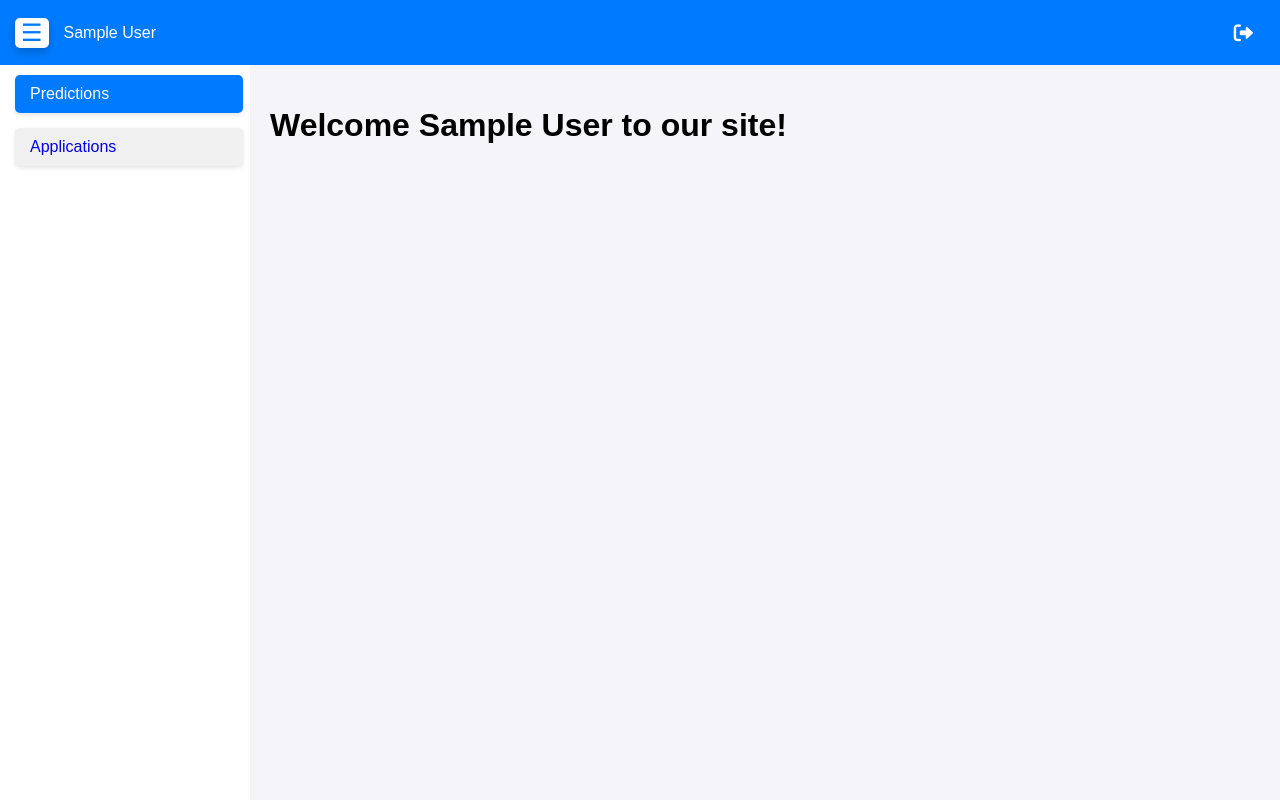
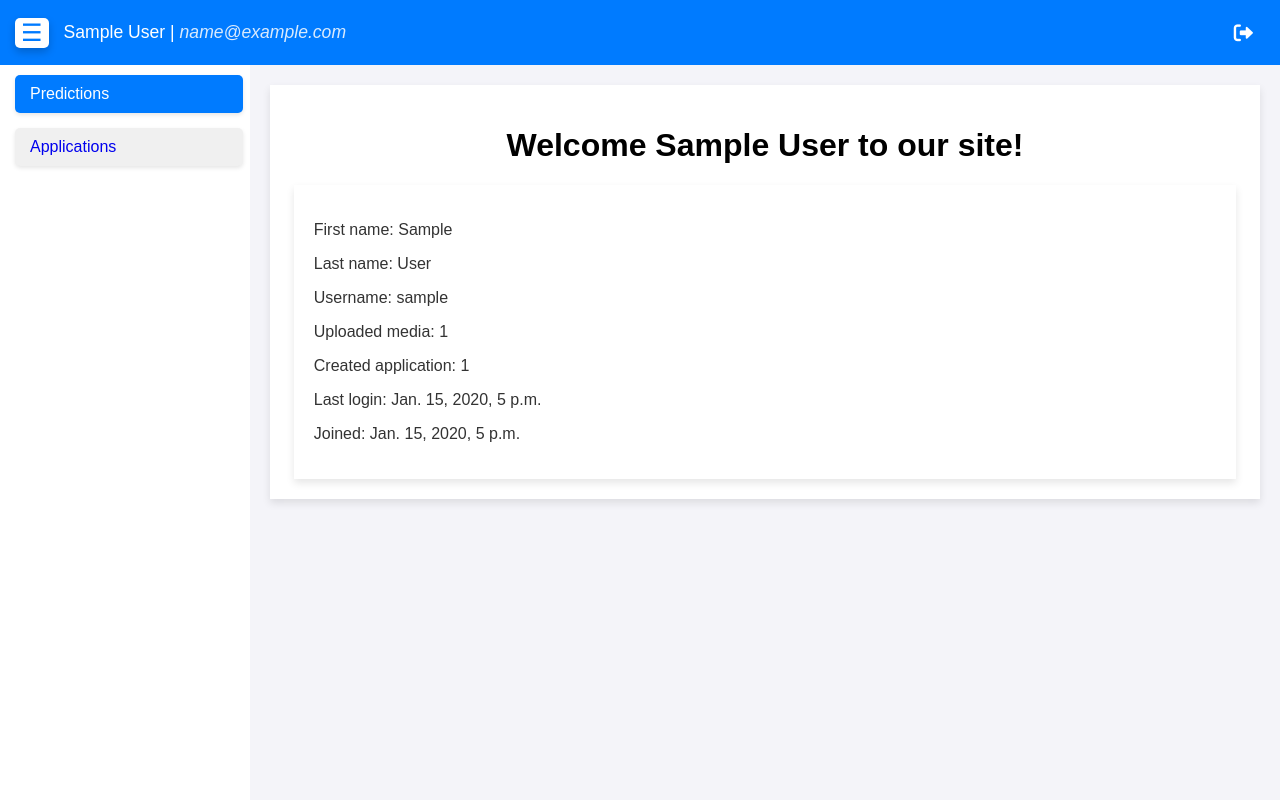
Before and after one commit to nnminh-sam/violence-prediction-service, a Django app: page / in a window 1280 px wide. Run offline with Django 5.2, Linux system fonts and the light colour scheme; a user stored in the database is signed in; tables that the repository leaves empty hold one stand-in row (values such as "Sample post").

Commit message:
fix: added home page ui

```diff
--- a/static/system/base.css
+++ b/static/system/base.css
@@ -49,7 +49,19 @@ header h1 {
 }
 
 .user-greeting {
+    background: none;
     margin: 0;
+    color: #fff;
+    border: none;
+    padding: 0;
+    font-size: 1.1rem;
+    cursor: pointer;
+}
+
+.user-email {
+    font-weight: lighter;
+    color: #D9EAFD;
+    font-style: italic;
 }
 
 form .logout-icon-btn {
--- /dev/null
+++ b/static/system/home.css
@@ -0,0 +1,9 @@
+.home-page-container {
+    background-color: #fff;
+    box-shadow: 0 4px 8px rgba(0, 0, 0, 0.1);
+    padding: 20px;
+    display: flex;
+    flex-direction: column;
+    justify-content: center;
+    align-items: center;
+}
--- a/system/views.py
+++ b/system/views.py
@@ -3,19 +3,20 @@ from django.contrib.auth.models import User
 from django.contrib.auth import login as auth_login, authenticate
 from django.contrib.auth.decorators import login_required
 from django.contrib.auth import logout as auth_logout
+
+from predicter.models import Media, Application
 from .forms import RegistrationForm, LoginForm
 
 
 @login_required(login_url='login')
 def home(request):
     user = request.user
+    uploaded_media_count = Media.objects.filter(user=user).count()
+    created_application_count = Application.objects.filter(user=user).count()
     context = {
-        'user': {
-            'username': user.username,
-            'email': user.email,
-            'first_name': user.first_name,
-            'last_name': user.last_name,
-        }
+        'user': user,
+        'uploaded_media_count': uploaded_media_count,
+        'created_application_count': created_application_count
     }
     return render(request, 'home.html', context)
 
--- a/templates/base.html
+++ b/templates/base.html
@@ -5,6 +5,7 @@
     <meta charset="UTF-8">
     <meta name="viewport" content="width=device-width, initial-scale=1.0">
     <link rel="stylesheet" href="{% static 'system/base.css' %}">
+    <link rel="stylesheet" href="{% static 'system/home.css' %}">
     <link rel="stylesheet" href="{% static 'predicter/predict.css' %}">
     <link rel="stylesheet" href="{% static 'predicter/application.css' %}">
     <link rel="stylesheet" href="{% static 'predicter/application-detail.css' %}">
@@ -17,7 +18,9 @@
             <div class="left-section">
                 <button id="toggle-nav" class="nav-toggle-btn">☰</button>
                 <div class="user-information">
-                    <p class="user-greeting">{{ user.first_name }} {{ user.last_name }}</p>
+                    <button class="user-greeting" id="home-btn">
+                        {{ user.first_name }} {{ user.last_name }} | <span class="user-email">{{ user.email }}</span>
+                    </button>
                 </div>
             </div>
             <form action="{% url 'logout' %}" method="post" style="display: inline;">
@@ -71,6 +74,9 @@
             predictTabButton.disabled = false;
             applicationTabButton.classList.remove('active-tab');
             applicationTabButton.disabled = false;
+            if (!button) {
+                return;
+            }
             button.classList.add('active-tab');
             button.disabled = true;
         }
@@ -84,6 +90,14 @@
             localStorage.setItem('activeTab', 'application-tab');
             updateActiveTab(applicationTabButton);
         });
+
+        const homeBtn = document.getElementById('home-btn');
+        homeBtn.addEventListener('click', () => {
+            localStorage.removeItem('activeTab');
+            predictTabButton.classList.remove('active-tab');
+            applicationTabButton.classList.remove('active-tab');
+            window.location.href = '{% url 'home' %}'
+        })
     </script>
 </body>
 </html>
--- a/templates/home.html
+++ b/templates/home.html
@@ -1,5 +1,16 @@
 {% extends 'base.html' %}
 
 {% block content %}
-<h1>Welcome {{ user.first_name }} {{ user.last_name }} to our site!</h1>
+<div class="home-page-container">
+    <h1>Welcome {{ user.first_name }} {{ user.last_name }} to our site!</h1>
+    <div class="application-detail-card">
+        <p>First name: {{ user.first_name }}</p>
+        <p>Last name: {{ user.last_name }}</p>
+        <p>Username: {{ user.username }}</p>
+        <p>Uploaded media: {{ uploaded_media_count }}</p>
+        <p>Created application: {{ created_application_count }}</p>
+        <p>Last login: {{ user.last_login }}</p>
+        <p>Joined: {{ user.date_joined }}</p>
+    </div>
+</div>
 {% endblock %}
```
Also changed, not shown: violence_prediction/settings.py (+0 -12 lines), 1 other file.
